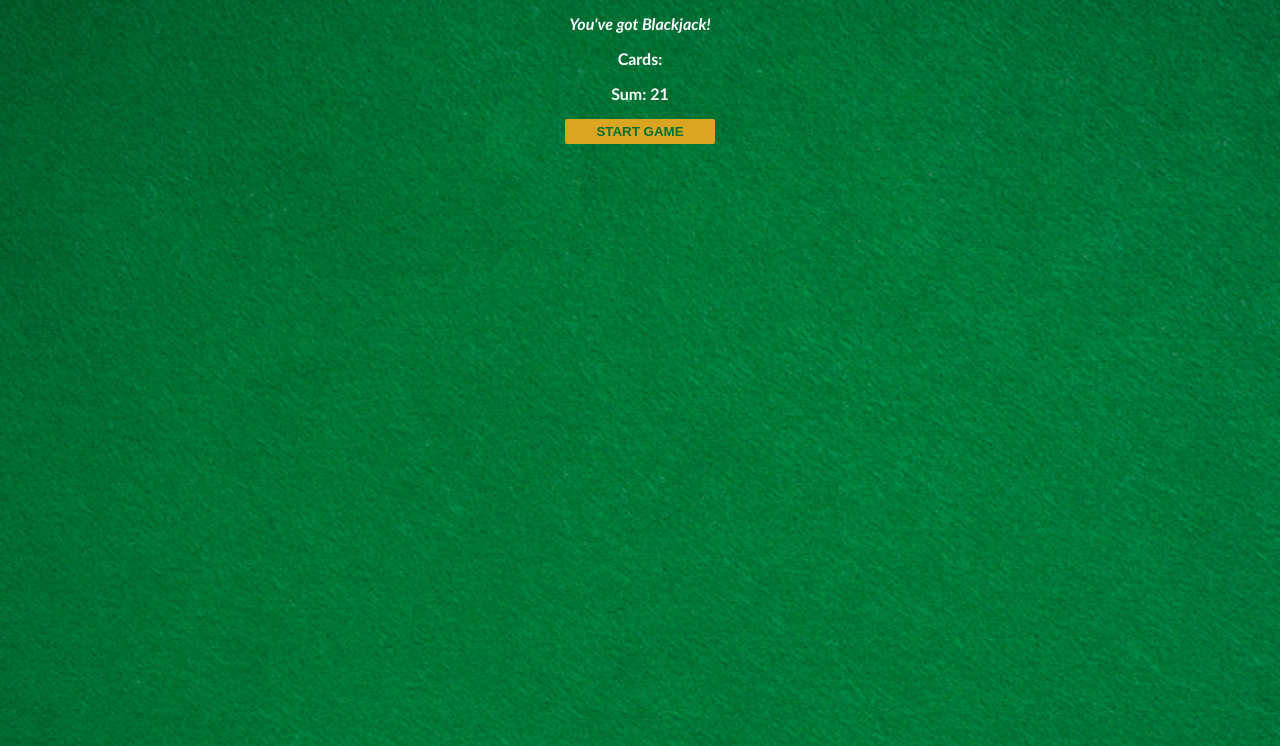
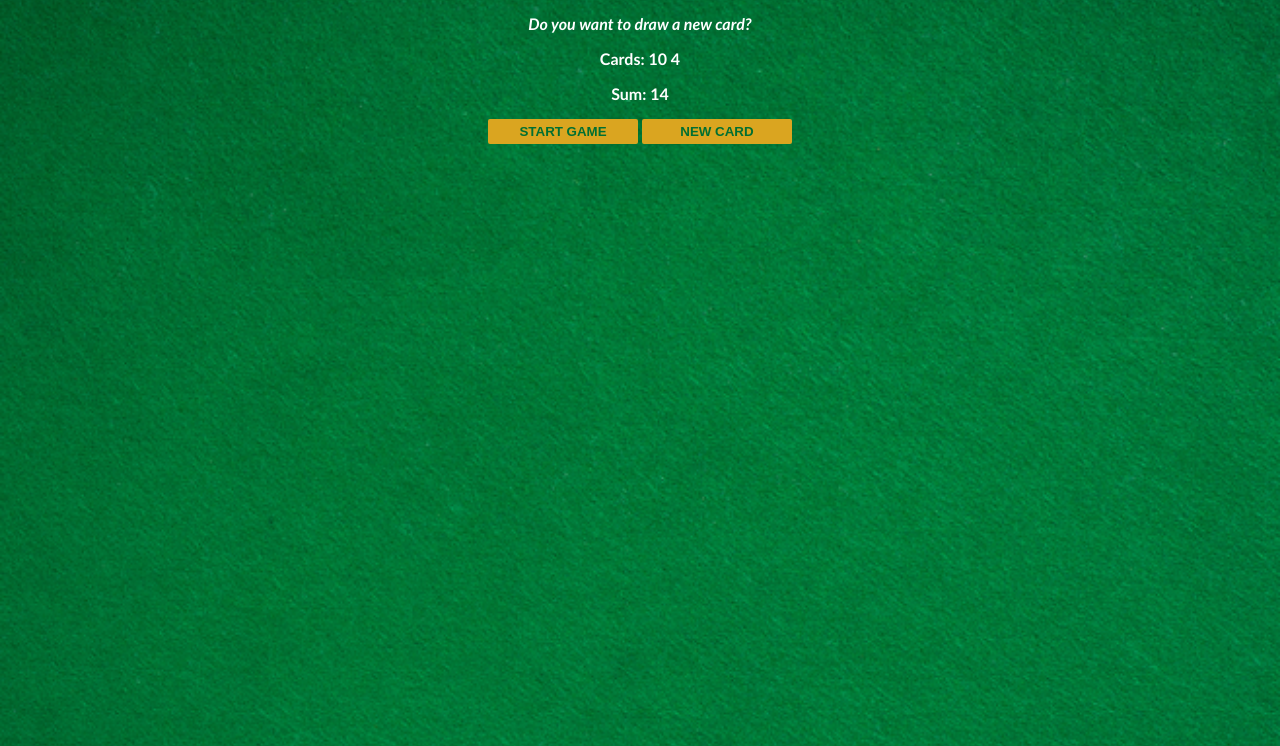
Before and after one commit to DIVlNE/BlackJack, a plain HTML site: page index.html in a window 1280 px wide. Both pictures are taken after a click on the button "START GAME". Shown: the part 54-800 px from the top of the page. Drawn offline with Linux system fonts and the light colour scheme.

Commit message:
Add files via upload
- Player is not able to get new card if is not alive or has Blackjack
- Button style

```diff
--- a/index.html
+++ b/index.html
@@ -9,9 +9,10 @@
 <body>
     <h1>Blackjack</h1>
     <p id="message-el">Want to play a round?</p>
-    <p>Cards: </p>
-    <p class="sum-el">Sums: </p>
+    <p id="cards-el">Cards:</p>
+    <p id="sum-el">Sum:</p>
     <button onclick="startGame()">START GAME</button>
+    <button onclick="newCard()">NEW CARD</button>
     <script src="script/index.js"></script>
 </body>
 </html>
--- a/script/index.js
+++ b/script/index.js
@@ -1,24 +1,73 @@
-let firstCard = 10
-let secondCard = 11
-let sum = firstCard + secondCard
+let cards = []
+let sum = 0
 let hasBlackJack = false
-let isAlive = true
+let isAlive = false
 let message = ""
 let messageEl = document.getElementById("message-el")
-let sumEl = document.querySelector(".sum-el")
+let sumEl = document.getElementById("sum-el")
+let cardsEl = document.getElementById("cards-el")
 
+function getRandomCard() { // function this when it is being called
+    let randomNumer = Math.floor( Math.random()*13 ) + 1 // storing a method inside a var to call it whenever u need to use it
+    if (randomNumer > 10) { // if random numer is greater than 10 , return value of 10
+        return 10
+    } else if (randomNumer === 1) { // else if randomnumer equal 1 , return value of 11
+        return 11
+    } else { // else just return any random numer that is not stated above
+        return randomNumer
+    }
+}
 
 function startGame() {
+    isAlive = true // when u click start game, it becomes alive .
+    let firstCard = getRandomCard() // draw a randmo card from the function
+    let secondCard = getRandomCard() // draw a randmo card from the function
+    cards = [firstCard, secondCard]  // store first and second card in the var
+    sum = firstCard + secondCard // sum of the first card n secod
+    renderGame()
+}
+
+function renderGame() {
+    cardsEl.textContent = "Cards: " // the Cards: will always show when u click on start game or a new card .
+    for (let i = 0; i < cards.length; i++) { //
+        cardsEl.textContent += cards[i] + " "
+    }
+
     sumEl.textContent = "Sum: " + sum
     if (sum <= 20) {
         message = "Do you want to draw a new card?"
     } else if (sum === 21) {
-       message = "You've got Blackjack!"
+        message = "You've got Blackjack!"
         hasBlackJack = true
     } else {
         message = "You're out of the game!"
         isAlive = false
     }
-
     messageEl.textContent = message
 }
+
+
+
+function newCard() {
+    if (isAlive === true && hasBlackJack === false) {
+    let card = getRandomCard()
+    sum += card
+    cards.push(card)
+    renderGame()
+    }
+}
+
+// Count to ten!
+
+// We need to specify...
+
+// Where should we START counting? let count = 1 , it will start from 1
+// Where is the FINISH line? if count is lesser than 11 , it will always count to 10 only.
+// What's the STEP SIZE we should use? eg, counting by 1 2 3 , or if count += 2 meanig it will count 1 , 3 ,5 , 7 .
+
+//    START           FINISH       STEP SIZE
+// for ( let count = 1;  count < 11;  count += 1 )  {
+
+//     console.log(count)
+
+// }
```
